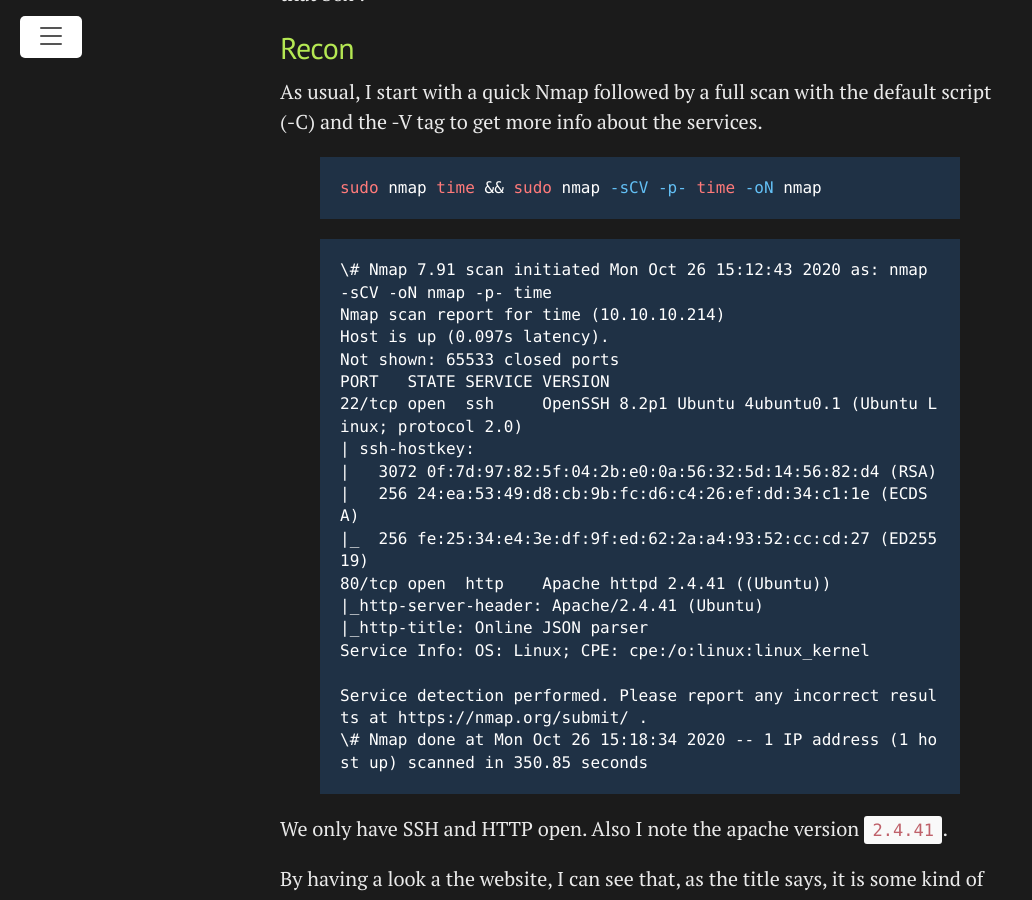
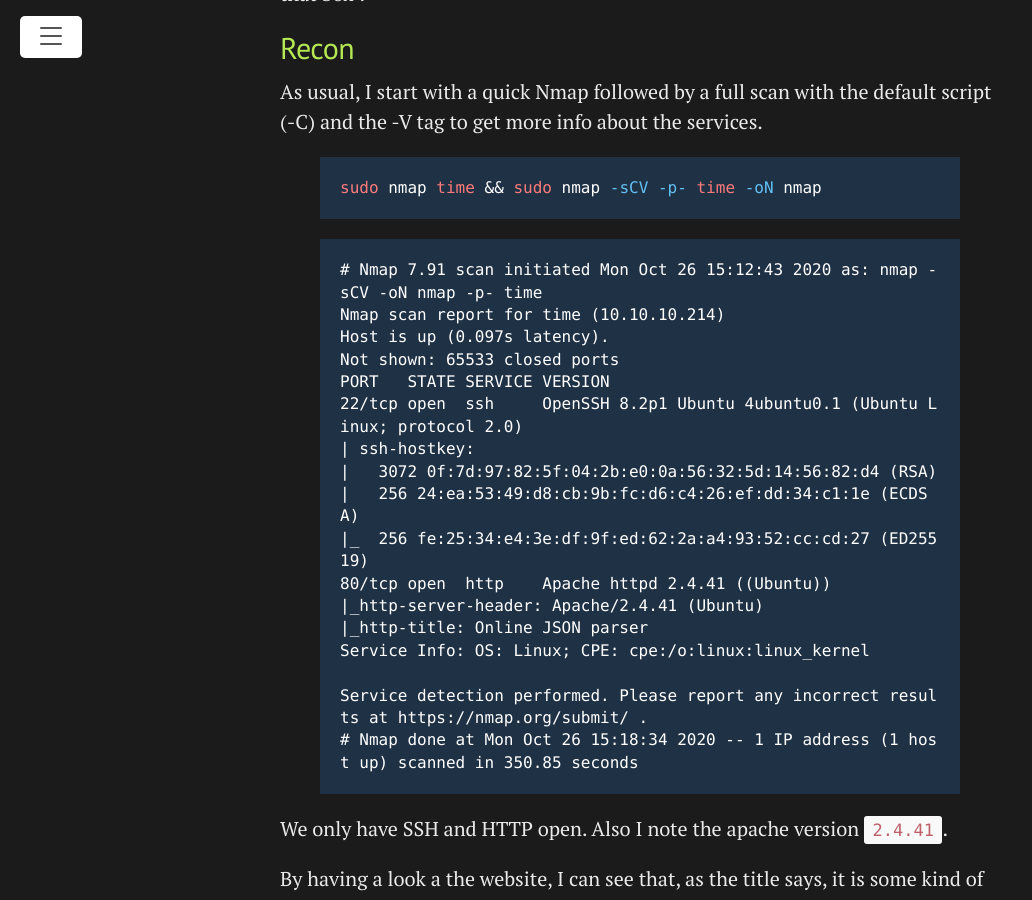
Before and after one commit to gregory-graindorge/gregory-graindorge.github.io, a Jekyll site: the page built from _posts/2021-04-03-time.md, in a window 1280 px wide and 900 px high, scrolled down 343 px. Shown: the whole window, without its empty margins (0-1032 px from the left). Built offline with Jekyll 4.4.1, drawn with Linux system fonts in a browser that asks for light colours.

```diff
--- a/_posts/2021-04-03-time.md
+++ b/_posts/2021-04-03-time.md
@@ -13,7 +13,7 @@ sudo nmap time && sudo nmap -sCV -p- time -oN nmap
 {% endhighlight %}
 
 {% highlight text %}
-\# Nmap 7.91 scan initiated Mon Oct 26 15:12:43 2020 as: nmap -sCV -oN nmap -p- time
+# Nmap 7.91 scan initiated Mon Oct 26 15:12:43 2020 as: nmap -sCV -oN nmap -p- time
 Nmap scan report for time (10.10.10.214)
 Host is up (0.097s latency).
 Not shown: 65533 closed ports
@@ -29,7 +29,7 @@ PORT   STATE SERVICE VERSION
 Service Info: OS: Linux; CPE: cpe:/o:linux:linux_kernel
 
 Service detection performed. Please report any incorrect results at https://nmap.org/submit/ .
-\# Nmap done at Mon Oct 26 15:18:34 2020 -- 1 IP address (1 host up) scanned in 350.85 seconds
+# Nmap done at Mon Oct 26 15:18:34 2020 -- 1 IP address (1 host up) scanned in 350.85 seconds
 
 {% endhighlight %}
 
```
